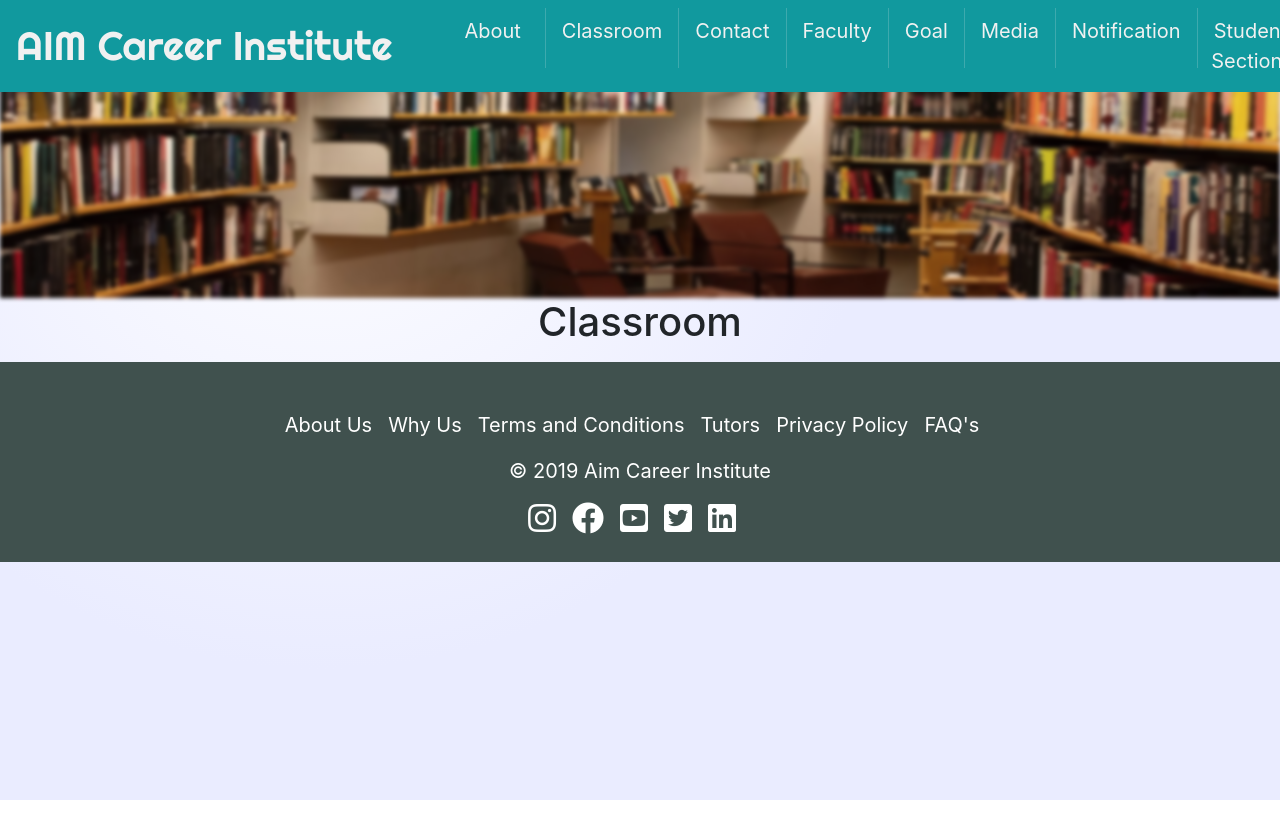
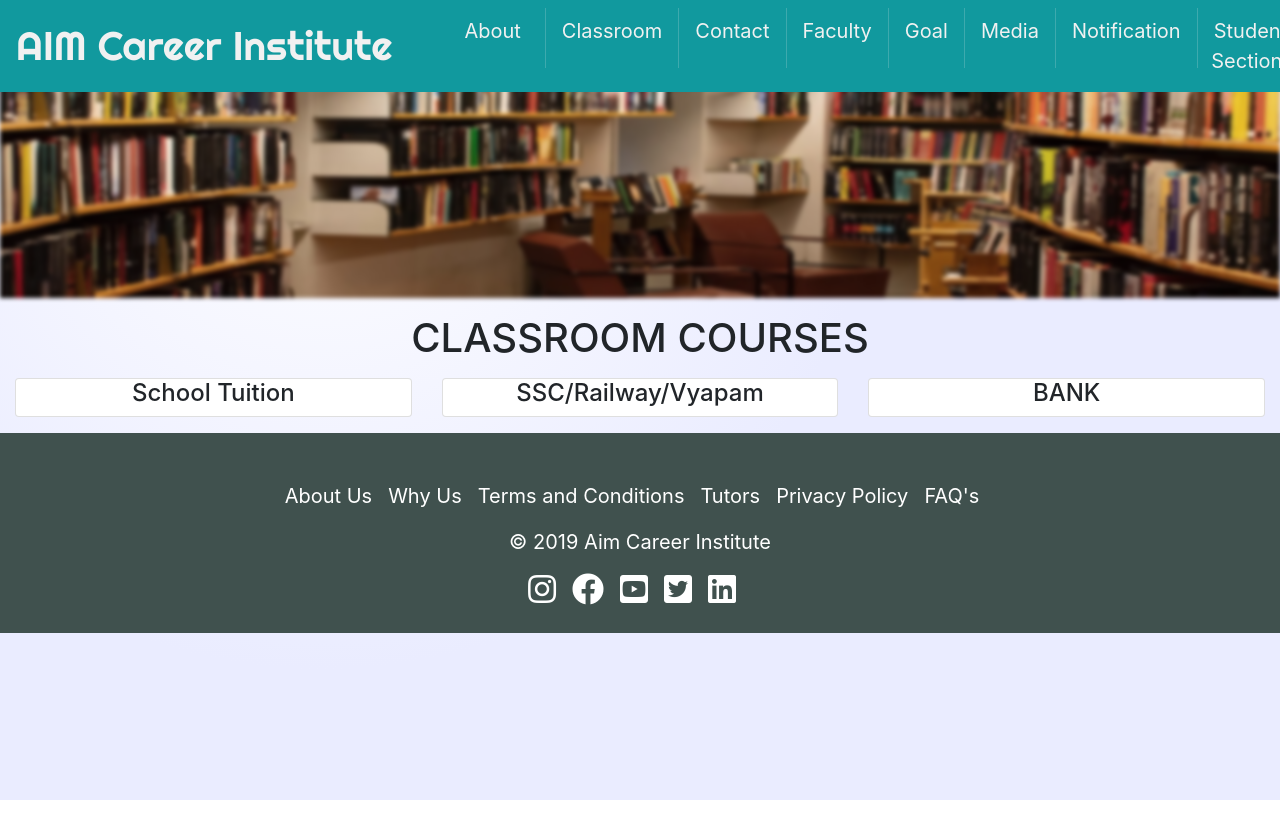
Before and after one commit to hemantkumar2/aim, a React (Create React App) app: page /classroom in a window 1280 px wide. Shown: the top 838 px of the page. Built offline with nearby package versions, Linux system fonts and the light colour scheme.

Commit message:
classroom content added

```diff
--- a/src/About.js
+++ b/src/About.js
@@ -6,8 +6,8 @@ const About = () => {
   return (
     <div>
       <Jumbotron />
+      <h1 className='mt-2'>About</h1>
       <AboutContent />
-      <h1>About</h1>
     </div>
   );
 }
--- a/src/Classroom.js
+++ b/src/Classroom.js
@@ -6,7 +6,32 @@ const Classroom = () => {
     <div>
       <Jumbotron />
 
-      <h1>Classroom</h1>
+      <h1 className='my-3'>CLASSROOM COURSES</h1>
+      <div className="container-fluid my-2">
+        <div className="row">
+          <div className="col-4">
+            <div className="card">
+              <div className="bard-body">
+                <h4>School Tuition</h4>
+              </div>
+            </div>
+          </div>
+          <div className="col-4">
+            <div className="card">
+              <div className="bard-body">
+                <h4>SSC/Railway/Vyapam</h4>
+              </div>
+            </div>
+          </div>
+          <div className="col-4">
+            <div className="card">
+              <div className="bard-body">
+                <h4>BANK</h4>
+              </div>
+            </div>
+          </div>
+        </div>
+      </div>
     </div>
   );
 }
--- a/src/Components/Header.js
+++ b/src/Components/Header.js
@@ -1,4 +1,4 @@
-import React from 'react';
+import React from 'react'
 import { Navbar, Nav } from 'react-bootstrap'
 import { Link } from 'react-router-dom'
 import './Header.css'
```
